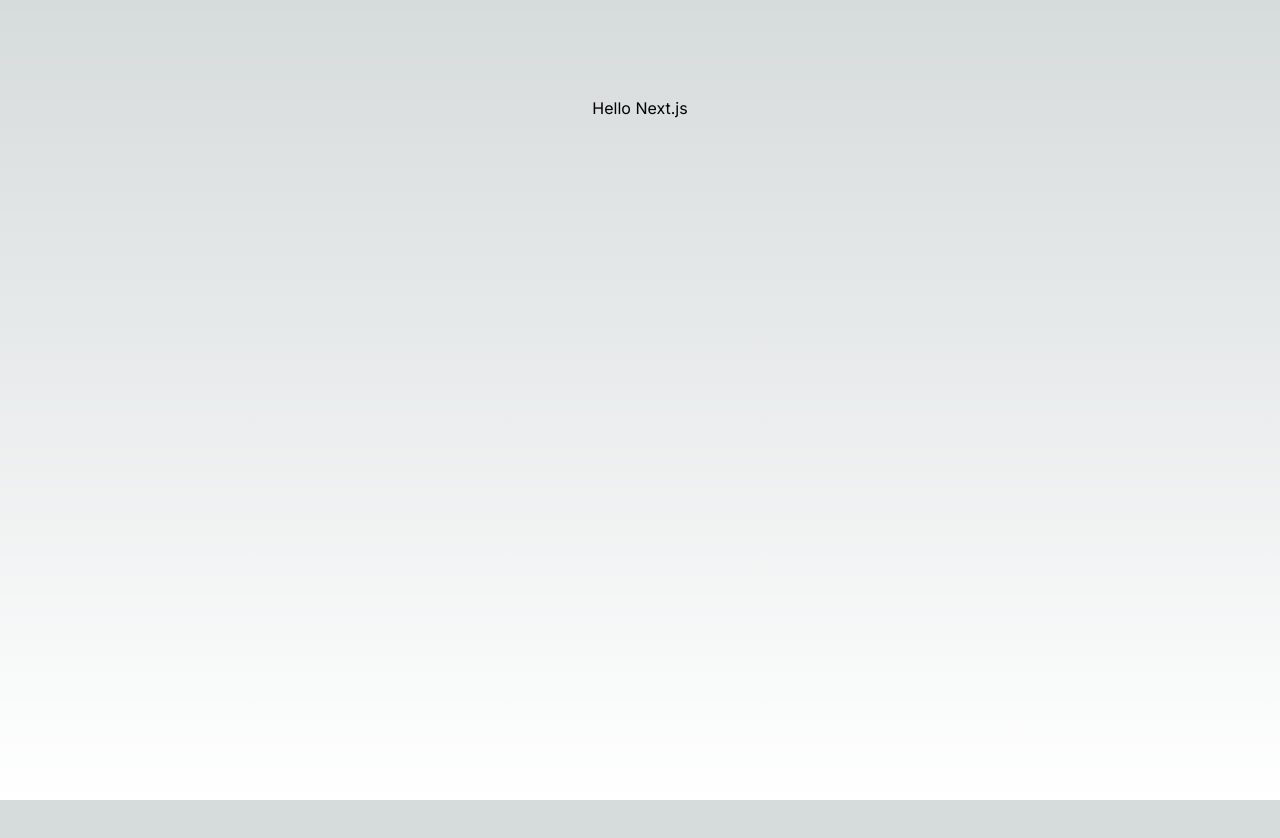
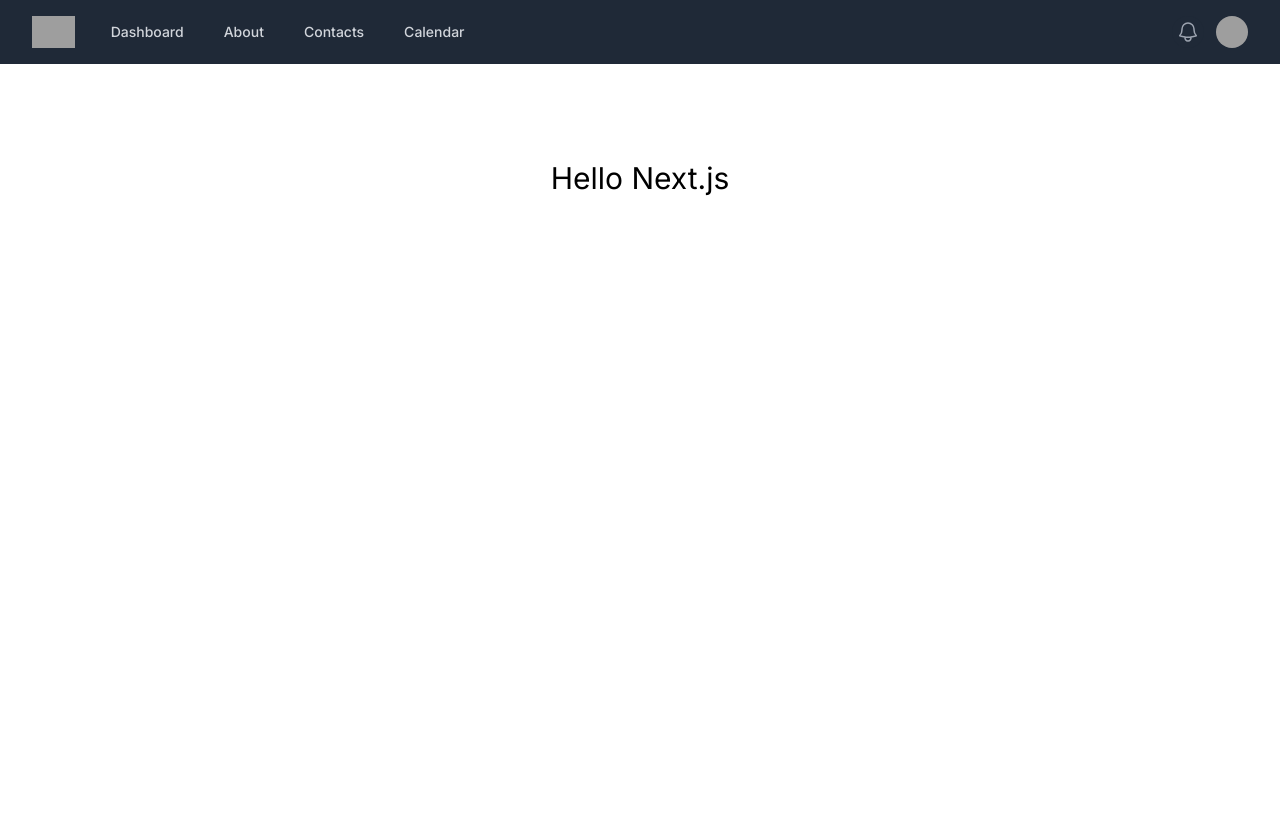
Before and after one commit to tahamurat-doser/my-next-app, a Next.js app: page / in a window 1280 px wide. Shown: the top 838 px of the page. Before the commit the page ends 800 px from the top, so only its background shows below. Built offline with nearby package versions, Linux system fonts and the light colour scheme; grey boxes are pictures that could not be loaded.

Commit message:
added root

```diff
--- a/package.json
+++ b/package.json
@@ -9,9 +9,11 @@
     "lint": "next lint"
   },
   "dependencies": {
+    "@headlessui/react": "^2.0.4",
+    "@heroicons/react": "^2.1.3",
+    "next": "14.2.3",
     "react": "^18",
-    "react-dom": "^18",
-    "next": "14.2.3"
+    "react-dom": "^18"
   },
   "devDependencies": {
     "postcss": "^8",
--- /dev/null
+++ b/src/app/about/page.jsx
@@ -0,0 +1,12 @@
+
+import React from 'react'
+
+const About = () => {
+  return (
+    <div>
+        <h1 className='text-2xl text-center'>About</h1>
+    </div>
+  )
+}
+
+export default About
--- /dev/null
+++ b/src/app/calendar/page.jsx
@@ -0,0 +1,12 @@
+
+import React from 'react'
+
+const Calendar = () => {
+  return (
+    <div>
+        <h1 className='text-2xl text-center'>Calendar</h1>
+    </div>
+  )
+}
+
+export default Calendar
--- /dev/null
+++ b/src/app/contacts/page.jsx
@@ -0,0 +1,11 @@
+import React from 'react'
+
+const Contacts = () => {
+  return (
+    <div>
+        <h1 className='text-2xl text-center'>Contacts</h1>
+    </div>
+  )
+}
+
+export default Contacts
--- /dev/null
+++ b/src/app/dashboard/page.jsx
@@ -0,0 +1,11 @@
+import React from 'react'
+
+const page = () => {
+  return (
+    <div>
+        <h1 className='text-2xl text-center'>Dashboard</h1>
+    </div>
+  )
+}
+
+export default page
--- a/src/app/globals.css
+++ b/src/app/globals.css
@@ -1,33 +1,3 @@
 @tailwind base;
 @tailwind components;
 @tailwind utilities;
-
-:root {
-  --foreground-rgb: 0, 0, 0;
-  --background-start-rgb: 214, 219, 220;
-  --background-end-rgb: 255, 255, 255;
-}
-
-@media (prefers-color-scheme: dark) {
-  :root {
-    --foreground-rgb: 255, 255, 255;
-    --background-start-rgb: 0, 0, 0;
-    --background-end-rgb: 0, 0, 0;
-  }
-}
-
-body {
-  color: rgb(var(--foreground-rgb));
-  background: linear-gradient(
-      to bottom,
-      transparent,
-      rgb(var(--background-end-rgb))
-    )
-    rgb(var(--background-start-rgb));
-}
-
-@layer utilities {
-  .text-balance {
-    text-wrap: balance;
-  }
-}
--- a/src/app/layout.js
+++ b/src/app/layout.js
@@ -1,5 +1,6 @@
 import { Inter } from "next/font/google";
 import "./globals.css";
+import Navbar from "@/components/Navbar";
 
 const inter = Inter({ subsets: ["latin"] });
 
@@ -11,7 +12,10 @@
 export default function RootLayout({ children }) {
   return (
     <html lang="en">
-      <body className={inter.className}>{children}</body>
+      <body className={inter.className}>
+        <Navbar />
+        {children
+      }</body>
     </html>
   );
 }
--- /dev/null
+++ b/src/app/not-found.jsx
@@ -0,0 +1,24 @@
+
+const NotFound = () => {
+    return (
+        <main>
+            <div className="max-w-screen-xl mx-auto px-4 flex items-center justify-start h-screen md:px-8">
+                <div className="max-w-lg mx-auto space-y-3 text-center">
+                    <h3 className="text-gray-800 text-4xl font-semibold sm:text-5xl">
+                        Page not found
+                    </h3>
+                    <p className="text-gray-600">
+                        Sorry, the page you are looking for could not be found or has been removed.
+                    </p>
+                    <a href="javascript:void(0)" className="text-indigo-600 duration-150 hover:text-indigo-400 font-medium inline-flex items-center gap-x-1">
+                        Go back
+                        <svg xmlns="http://www.w3.org/2000/svg" viewBox="0 0 20 20" fill="currentColor" className="w-5 h-5">
+                            <path fillRule="evenodd" d="M5 10a.75.75 0 01.75-.75h6.638L10.23 7.29a.75.75 0 111.04-1.08l3.5 3.25a.75.75 0 010 1.08l-3.5 3.25a.75.75 0 11-1.04-1.08l2.158-1.96H5.75A.75.75 0 015 10z" clipRule="evenodd" />
+                        </svg>
+                    </a>
+                </div>
+            </div>
+        </main>
+    )
+}
+export default NotFound
--- a/src/app/page.js
+++ b/src/app/page.js
@@ -3,7 +3,7 @@
 export default function Home() {
   return (
     <main className="flex min-h-screen flex-col items-center justify-between p-24">
-      <h1>Hello Next.js</h1>
+      <h1 className="text-3xl" >Hello Next.js</h1>
     </main>
   );
 }
--- /dev/null
+++ b/src/components/Navbar.jsx
@@ -0,0 +1,163 @@
+"use client"
+
+import { Fragment } from 'react'
+import {
+  Disclosure,
+  DisclosureButton,
+  DisclosurePanel,
+  Menu,
+  MenuButton,
+  MenuItem,
+  MenuItems,
+  Transition,
+} from '@headlessui/react'
+import { Bars3Icon, BellIcon, XMarkIcon } from '@heroicons/react/24/outline'
+
+const navigation = [
+  { name: 'Dashboard', href: '/dashboard'},
+  { name: 'About', href: '/about',},
+  { name: 'Contacts', href: '/contacts',},
+  { name: 'Calendar', href: 'calendar'}
+]
+
+function classNames(...classes) {
+  return classes.filter(Boolean).join(' ')
+}
+
+export default function Navbar() {
+  return (
+    <Disclosure as="nav" className="bg-gray-800">
+      {({ open }) => (
+        <>
+          <div className="mx-auto max-w-7xl px-2 sm:px-6 lg:px-8">
+            <div className="relative flex h-16 items-center justify-between">
+              <div className="absolute inset-y-0 left-0 flex items-center sm:hidden">
+                {/* Mobile menu button*/}
+                <DisclosureButton className="relative inline-flex items-center justify-center rounded-md p-2 text-gray-400 hover:bg-gray-700 hover:text-white focus:outline-none focus:ring-2 focus:ring-inset focus:ring-white">
+                  <span className="absolute -inset-0.5" />
+                  <span className="sr-only">Open main menu</span>
+                  {open ? (
+                    <XMarkIcon className="block h-6 w-6" aria-hidden="true" />
+                  ) : (
+                    <Bars3Icon className="block h-6 w-6" aria-hidden="true" />
+                  )}
+                </DisclosureButton>
+              </div>
+              <div className="flex flex-1 items-center justify-center sm:items-stretch sm:justify-start">
+                <div className="flex flex-shrink-0 items-center">
+                  <img
+                    className="h-8 w-auto"
+                    src="https://tailwindui.com/img/logos/mark.svg?color=indigo&shade=500"
+                    alt="Your Company"
+                  />
+                </div>
+                <div className="hidden sm:ml-6 sm:block">
+                  <div className="flex space-x-4">
+                    {navigation.map((item) => (
+                      <a
+                        key={item.name}
+                        href={item.href}
+                        className={classNames(
+                          item.current ? 'bg-gray-900 text-white' : 'text-gray-300 hover:bg-gray-700 hover:text-white',
+                          'rounded-md px-3 py-2 text-sm font-medium'
+                        )}
+                        aria-current={item.current ? 'page' : undefined}
+                      >
+                        {item.name}
+                      </a>
+                    ))}
+                  </div>
+                </div>
+              </div>
+              <div className="absolute inset-y-0 right-0 flex items-center pr-2 sm:static sm:inset-auto sm:ml-6 sm:pr-0">
+                <button
+                  type="button"
+                  className="relative rounded-full bg-gray-800 p-1 text-gray-400 hover:text-white focus:outline-none focus:ring-2 focus:ring-white focus:ring-offset-2 focus:ring-offset-gray-800"
+                >
+                  <span className="absolute -inset-1.5" />
+                  <span className="sr-only">View notifications</span>
+                  <BellIcon className="h-6 w-6" aria-hidden="true" />
+                </button>
+
+                {/* Profile dropdown */}
+                <Menu as="div" className="relative ml-3">
+                  <div>
+                    <MenuButton className="relative flex rounded-full bg-gray-800 text-sm focus:outline-none focus:ring-2 focus:ring-white focus:ring-offset-2 focus:ring-offset-gray-800">
+                      <span className="absolute -inset-1.5" />
+                      <span className="sr-only">Open user menu</span>
+                      <img
+                        className="h-8 w-8 rounded-full"
+                        src="https://images.unsplash.com/photo-1472099645785-5658abf4ff4e?ixlib=rb-1.2.1&ixid=eyJhcHBfaWQiOjEyMDd9&auto=format&fit=facearea&facepad=2&w=256&h=256&q=80"
+                        alt=""
+                      />
+                    </MenuButton>
+                  </div>
+                  <Transition
+                    enter="transition ease-out duration-100"
+                    enterFrom="transform opacity-0 scale-95"
+                    enterTo="transform opacity-100 scale-100"
+                    leave="transition ease-in duration-75"
+                    leaveFrom="transform opacity-100 scale-100"
+                    leaveTo="transform opacity-0 scale-95"
+                  >
+                    <MenuItems className="absolute right-0 z-10 mt-2 w-48 origin-top-right rounded-md bg-white py-1 shadow-lg ring-1 ring-black ring-opacity-5 focus:outline-none">
+                      <MenuItem>
+                        {({ focus }) => (
+                          <a
+                            href="#"
+                            className={classNames(focus ? 'bg-gray-100' : '', 'block px-4 py-2 text-sm text-gray-700')}
+                          >
+                            Your Profile
+                          </a>
+                        )}
+                      </MenuItem>
+                      <MenuItem>
+                        {({ focus }) => (
+                          <a
+                            href="#"
+                            className={classNames(focus ? 'bg-gray-100' : '', 'block px-4 py-2 text-sm text-gray-700')}
+                          >
+                            Settings
+                          </a>
+                        )}
+                      </MenuItem>
+                      <MenuItem>
+                        {({ focus }) => (
+                          <a
+                            href="#"
+                            className={classNames(focus ? 'bg-gray-100' : '', 'block px-4 py-2 text-sm text-gray-700')}
+                          >
+                            Sign out
+                          </a>
+                        )}
+                      </MenuItem>
+                    </MenuItems>
+                  </Transition>
+                </Menu>
+              </div>
+            </div>
+          </div>
+
+          <DisclosurePanel className="sm:hidden">
+            <div className="space-y-1 px-2 pb-3 pt-2">
+              {navigation.map((item) => (
+                <DisclosureButton
+                  key={item.name}
+                  as="a"
+                  href={item.href}
+                  className={classNames(
+                    item.current ? 'bg-gray-900 text-white' : 'text-gray-300 hover:bg-gray-700 hover:text-white',
+                    'block rounded-md px-3 py-2 text-base font-medium'
+                  )}
+                  aria-current={item.current ? 'page' : undefined}
+                >
+                  {item.name}
+                </DisclosureButton>
+              ))}
+            </div>
+          </DisclosurePanel>
+        </>
+      )}
+    </Disclosure>
+  )
+}
```
Also changed, not shown: 2 other files (tests, documents, lock files or other folders).
